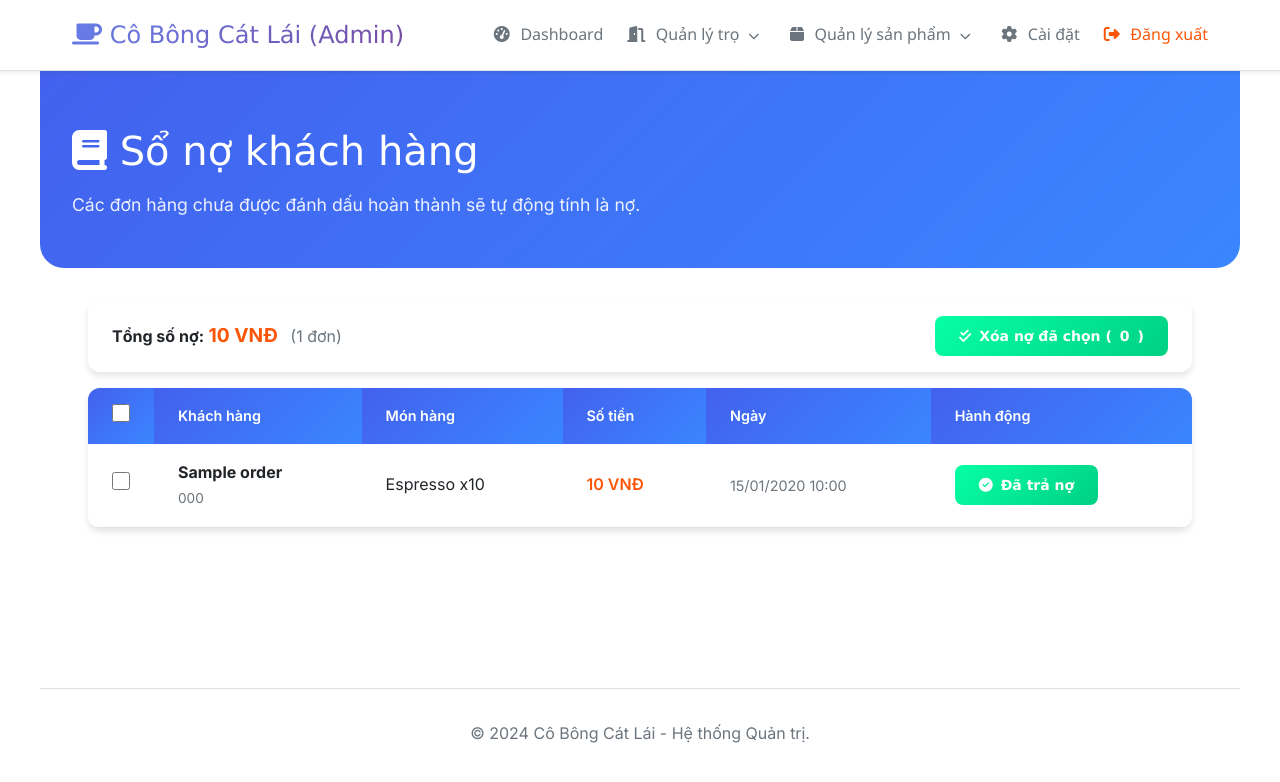
After one commit to nghuuhieu1903/quan-co-bong, a Flask app: page /admin/debts in a window 1280 px wide. The commit adds this page. Shown: the top 782 px of the page. Run offline with Flask 3, Linux system fonts and the light colour scheme; the visitor is signed in with stand-in values (Sample User, id 1); tables that the repository leaves empty hold one stand-in row (values such as "Sample post"); some web fonts are replaced.

Commit message:
Add customer debt tracking to admin panel
Orders not yet marked completed count as outstanding debt. Admin can
view customer/items/amount/date, settle individual debts, or bulk-clear
multiple selected debts at once.

```diff
--- a/app.py
+++ b/app.py
@@ -1930,6 +1930,39 @@ def update_order_status(order_id):
     flash('Trạng thái đơn hàng đã cập nhật', 'success')
     return redirect(url_for('admin_dashboard'))
 
+@app.route('/admin/debts')
+@admin_required
+def admin_debts():
+    debt_orders = Order.query.filter(
+        Order.status.notin_(['completed', 'cancelled'])
+    ).order_by(Order.created_at.desc()).all()
+    total_debt = sum(order.total_amount for order in debt_orders)
+    return render_template('admin_debts.html', debt_orders=debt_orders, total_debt=total_debt)
+
+@app.route('/admin/debt/<int:order_id>/pay', methods=['POST'])
+@admin_required
+def admin_debt_pay(order_id):
+    order = Order.query.get_or_404(order_id)
+    order.status = 'completed'
+    db.session.commit()
+    flash(f'Đã xác nhận {order.customer_name} trả hết nợ cho đơn #{order.id}', 'success')
+    return redirect(url_for('admin_debts'))
+
+@app.route('/admin/debts/bulk_pay', methods=['POST'])
+@admin_required
+def admin_debts_bulk_pay():
+    order_ids = request.form.getlist('order_ids')
+    if not order_ids:
+        flash('Vui lòng chọn ít nhất một khoản nợ', 'error')
+        return redirect(url_for('admin_debts'))
+
+    count = Order.query.filter(Order.id.in_(order_ids)).update(
+        {'status': 'completed'}, synchronize_session=False
+    )
+    db.session.commit()
+    flash(f'Đã xóa {count} khoản nợ đã chọn', 'success')
+    return redirect(url_for('admin_debts'))
+
 @app.route('/admin/generate_qr', methods=['GET', 'POST'])
 @admin_required
 def generate_qr():
--- a/templates/admin_base.html
+++ b/templates/admin_base.html
@@ -442,6 +442,9 @@
                         <li><a href="{{ url_for('admin_dashboard') }}" class="nav-dropdown-item" onclick="closeMobileMenu()">
                             <i class="fas fa-receipt"></i> Đơn hàng
                         </a></li>
+                        <li><a href="{{ url_for('admin_debts') }}" class="nav-dropdown-item" onclick="closeMobileMenu()">
+                            <i class="fas fa-book"></i> Sổ nợ khách hàng
+                        </a></li>
                         <li><a href="{{ url_for('export_orders') }}" class="nav-dropdown-item" onclick="closeMobileMenu()">
                             <i class="fas fa-file-excel"></i> Xuất Excel
                         </a></li>
--- /dev/null
+++ b/templates/admin_debts.html
@@ -0,0 +1,193 @@
+{% extends "admin_base.html" %}
+
+{% block head %}
+<style>
+.debts-table {
+    background: white;
+    border-radius: 12px;
+    overflow: hidden;
+    box-shadow: 0 4px 6px rgba(0, 0, 0, 0.1);
+}
+
+.debts-table table {
+    width: 100%;
+    border-collapse: collapse;
+}
+
+.debts-table th {
+    background: var(--gradient-accent);
+    color: white !important;
+    padding: 1rem 1.5rem !important;
+    text-align: left;
+    font-weight: 600;
+    font-size: 0.9rem;
+}
+
+.debts-table td {
+    padding: 1rem 1.5rem !important;
+    border-bottom: 1px solid var(--border-color);
+    vertical-align: middle;
+}
+
+.debts-table tr:hover {
+    background: var(--bg-secondary);
+}
+
+.bulk-action-bar {
+    display: flex;
+    align-items: center;
+    justify-content: space-between;
+    gap: 1rem;
+    flex-wrap: wrap;
+    background: white;
+    border-radius: 12px;
+    padding: 1rem 1.5rem;
+    margin-bottom: 1rem;
+    box-shadow: 0 4px 6px rgba(0, 0, 0, 0.1);
+}
+
+.debt-checkbox {
+    width: 18px;
+    height: 18px;
+    cursor: pointer;
+}
+
+@media (max-width: 768px) {
+    .page-header {
+        padding: 2rem 0 !important;
+        margin: -1rem -1rem 1rem -1rem !important;
+    }
+
+    .table-responsive {
+        overflow-x: auto !important;
+    }
+
+    .debts-table th,
+    .debts-table td {
+        padding: 0.6rem 0.4rem !important;
+        font-size: 0.85rem !important;
+    }
+}
+</style>
+{% endblock %}
+
+{% block title %}Sổ nợ khách hàng - Cô Bông Cát Lái{% endblock %}
+
+{% block content %}
+<section class="page-header" style="background: var(--gradient-accent); padding: 3rem 0; margin: -2rem -2rem 2rem -2rem; border-radius: 0 0 24px 24px;">
+    <div class="container" style="max-width: 1200px; margin: 0 auto; padding: 0 2rem;">
+        <h1 style="font-size: 2.5rem; font-weight: 500; color: white; margin-bottom: 0.5rem;">
+            <i class="fas fa-book"></i> Sổ nợ khách hàng
+        </h1>
+        <p style="color: rgba(255,255,255,0.9); font-size: 1.1rem;">
+            Các đơn hàng chưa được đánh dấu hoàn thành sẽ tự động tính là nợ.
+        </p>
+    </div>
+</section>
+
+<div class="container" style="max-width: 1200px; margin: 0 auto; padding: 0 1rem 4rem 1rem;">
+    {% if debt_orders %}
+        <div class="bulk-action-bar fade-in">
+            <div>
+                <strong style="color: var(--text-primary);">Tổng số nợ:</strong>
+                <span style="color: var(--danger-color); font-weight: 700; font-size: 1.2rem;">
+                    {{ "{:,.0f}".format(total_debt) }} VNĐ
+                </span>
+                <span style="color: var(--text-secondary); margin-left: 0.5rem;">({{ debt_orders|length }} đơn)</span>
+            </div>
+            <form method="POST" action="{{ url_for('admin_debts_bulk_pay') }}" id="bulkPayForm" onsubmit="return confirm('Xác nhận đã thu hết các khoản nợ đã chọn?');">
+                <button type="submit" class="btn btn-success" id="bulkPayBtn" disabled>
+                    <i class="fas fa-check-double"></i> Xóa nợ đã chọn (<span id="selectedCount">0</span>)
+                </button>
+            </form>
+        </div>
+
+        <div class="debts-table fade-in">
+            <div class="table-responsive">
+                <table>
+                    <thead>
+                        <tr>
+                            <th style="width: 40px;">
+                                <input type="checkbox" class="debt-checkbox" id="selectAll" onclick="toggleSelectAll(this)">
+                            </th>
+                            <th>Khách hàng</th>
+                            <th>Món hàng</th>
+                            <th>Số tiền</th>
+                            <th>Ngày</th>
+                            <th>Hành động</th>
+                        </tr>
+                    </thead>
+                    <tbody>
+                        {% for order in debt_orders %}
+                            <tr>
+                                <td>
+                                    <input type="checkbox" class="debt-checkbox order-checkbox" value="{{ order.id }}" form="bulkPayForm" name="order_ids" onclick="updateSelectedCount()">
+                                </td>
+                                <td>
+                                    <strong>{{ order.customer_name }}</strong><br>
+                                    <span style="color: var(--text-secondary); font-size: 0.85rem;">{{ order.customer_phone }}</span>
+                                </td>
+                                <td style="max-width: 320px;">
+                                    {% for item in order.items %}
+                                        {{ item.product.name if item.product else 'Sản phẩm đã xóa' }} x{{ item.quantity }}{% if not loop.last %}, {% endif %}
+                                    {% endfor %}
+                                </td>
+                                <td style="color: var(--danger-color); font-weight: 600;">
+                                    {{ "{:,.0f}".format(order.total_amount) }} VNĐ
+                                </td>
+                                <td style="font-size: 0.9rem; color: var(--text-secondary);">
+                                    {{ order.created_at.strftime('%d/%m/%Y %H:%M') if order.created_at else 'N/A' }}
+                                </td>
+                                <td>
+                                    <form method="POST" action="{{ url_for('admin_debt_pay', order_id=order.id) }}" style="margin: 0;" onsubmit="return confirm('Xác nhận {{ order.customer_name }} đã trả hết nợ đơn #{{ order.id }}?');">
+                                        <button type="submit" class="btn btn-success btn-sm">
+                                            <i class="fas fa-check-circle"></i> Đã trả nợ
+                                        </button>
+                                    </form>
+                                </td>
+                            </tr>
+                        {% endfor %}
+                    </tbody>
+                </table>
+            </div>
+        </div>
+    {% else %}
+        <div class="card" style="text-align: center; padding: 4rem 2rem; border: 1px solid var(--border-color);">
+            <div style="background: var(--gradient-secondary); width: 100px; height: 100px; border-radius: 50%; display: flex; align-items: center; justify-content: center; margin: 0 auto 1.5rem;">
+                <i class="fas fa-hand-holding-usd" style="font-size: 2.5rem; color: var(--text-muted);"></i>
+            </div>
+            <h3 style="color: var(--text-primary); margin-bottom: 0.5rem;">Không có khoản nợ nào</h3>
+            <p style="color: var(--text-secondary);">Tất cả đơn hàng đều đã hoàn thành hoặc bị hủy.</p>
+        </div>
+    {% endif %}
+</div>
+
+<script>
+function toggleSelectAll(source) {
+    document.querySelectorAll('.order-checkbox').forEach(cb => cb.checked = source.checked);
+    updateSelectedCount();
+}
+
+function updateSelectedCount() {
+    const checked = document.querySelectorAll('.order-checkbox:checked').length;
+    document.getElementById('selectedCount').textContent = checked;
+    document.getElementById('bulkPayBtn').disabled = checked === 0;
+
+    const all = document.querySelectorAll('.order-checkbox').length;
+    document.getElementById('selectAll').checked = all > 0 && checked === all;
+}
+
+document.addEventListener('DOMContentLoaded', function() {
+    const fadeElements = document.querySelectorAll('.fade-in');
+    fadeElements.forEach((el, index) => {
+        el.style.opacity = '0';
+        el.style.transform = 'translateY(20px)';
+        el.style.transition = 'opacity 0.6s ease, transform 0.6s ease';
+        setTimeout(() => {
+            el.style.opacity = '1';
+            el.style.transform = 'translateY(0)';
+        }, index * 100);
+    });
+});
+</script>
+{% endblock %}
```
